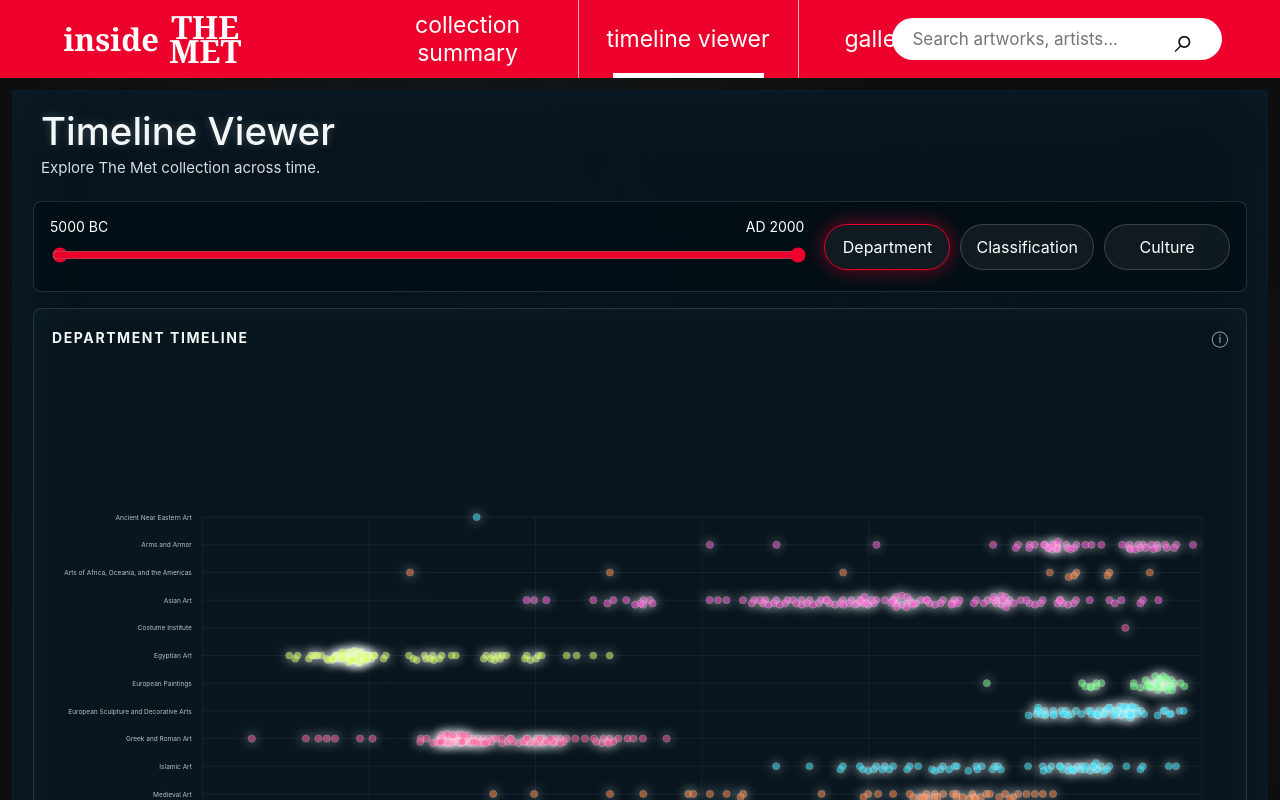
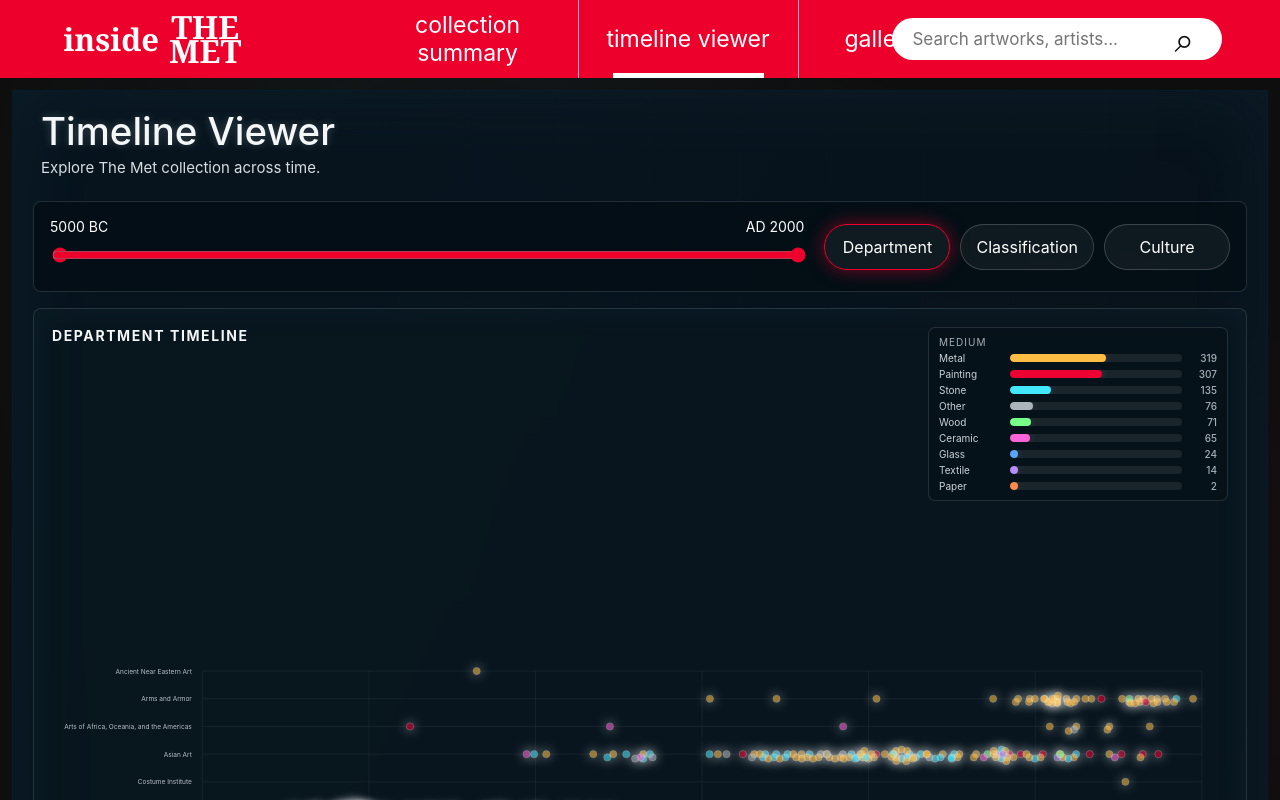
Before and after one commit to dh051112/insideTHEMET, a React (Vite) app: page / in a window 1280 px wide. Both pictures are taken after a click on the button "timeline viewer". Shown: the top 800 px of the page. Built offline with nearby package versions, Linux system fonts and the light colour scheme.

Commit message:
fix: color scheme

```diff
--- a/src/App.jsx
+++ b/src/App.jsx
@@ -17,7 +17,17 @@
   ['map', 'gallery map'],
 ];
 
-const categoryPalette = ['#ef0033', '#42e8ff', '#ffbd45', '#ff63d8', '#77ff8a', '#b68cff', '#ff8a4c', '#58a6ff', '#d7ff5f', '#ff5f9f', '#55d6be', '#dca85d'];
+const mediumColors = {
+  Painting: '#ef0033',
+  Stone: '#42e8ff',
+  Metal: '#ffbd45',
+  Ceramic: '#ff63d8',
+  Wood: '#77ff8a',
+  Textile: '#b68cff',
+  Paper: '#ff8a4c',
+  Glass: '#58a6ff',
+  Other: '#aab4ba',
+};
 const metImageCache = new Map();
 
 function MetArtworkImage({ artwork, alt = '', className = '' }) {
@@ -183,12 +193,12 @@
   );
 }
 
-function ChartPanel({ title, children, footer }) {
+function ChartPanel({ title, children, footer, headerExtra }) {
   return (
     <section className="chart-panel">
       <div className="panel-head">
         <h2>{title}</h2>
-        <span>ⓘ</span>
+        {headerExtra || <span>ⓘ</span>}
       </div>
       {children}
       {footer && <div className="panel-footer">{footer}</div>}
@@ -398,10 +408,7 @@
     if (year === 0) return '0';
     return `AD ${year}`;
   };
-  const categoryColor = (category) => {
-    const hash = category.split('').reduce((sum, char) => sum + char.charCodeAt(0), 0);
-    return categoryPalette[hash % categoryPalette.length];
-  };
+  const visibleMediumGroups = Object.keys(mediumColors).filter((group) => works.some((work) => work.mediumGroup === group));
   const groupPositions = works.reduce((acc, work) => {
     const key = `${Math.round(work.year / 25) * 25}-${plotCategory(work)}`;
     if (!acc.has(key)) acc.set(key, []);
@@ -441,7 +448,7 @@
           <g key={work.id} className="point-wrap">
             {isSelected && <circle className="point-ring" cx={cx} cy={cy} r="17" />}
             <circle className={isSelected ? 'point selected' : 'point'} cx={cx} cy={cy}
-              r={isSelected ? 8 : 5.5} fill={categoryColor(plotCategory(work))}
+              r={isSelected ? 8 : 5.5} fill={mediumColors[work.mediumGroup] || mediumColors.Other}
               onMouseEnter={() => onHover(work)} onFocus={() => onHover(work)} tabIndex="0" />
           </g>
         );
@@ -464,6 +471,31 @@
       <p>{artwork.description}</p>
       <a href={artwork.link} target="_blank" rel="noreferrer">View on The Met Website</a>
     </aside>
+  );
+}
+
+function MediumHeaderLegend({ works }) {
+  const counts = works.reduce((acc, work) => {
+    const group = work.mediumGroup || 'Other';
+    acc[group] = (acc[group] || 0) + 1;
+    return acc;
+  }, {});
+  const groups = Object.keys(mediumColors)
+    .filter((group) => counts[group])
+    .sort((a, b) => counts[b] - counts[a]);
+  const max = Math.max(...groups.map((group) => counts[group]), 1);
+
+  return (
+    <div className="header-medium-legend">
+      <span>Medium</span>
+      {groups.map((group) => (
+        <div className="header-medium-row" key={group}>
+          <em>{group}</em>
+          <i><b style={{ width: `${Math.max(8, (counts[group] / max) * 96)}px`, background: mediumColors[group] }} /></i>
+          <strong>{counts[group]}</strong>
+        </div>
+      ))}
+    </div>
   );
 }
 
@@ -495,7 +527,9 @@
         </div>
       </section>
       <section className={activeHover ? 'timeline-layout has-detail' : 'timeline-layout'}>
-        <ChartPanel title={`${groupBy} timeline`}><ScatterPlot works={filtered} groupBy={groupBy} range={range} onHover={setHovered} selected={activeHover} /></ChartPanel>
+        <ChartPanel title={`${groupBy} timeline`} headerExtra={<MediumHeaderLegend works={filtered} />}>
+          <ScatterPlot works={filtered} groupBy={groupBy} range={range} onHover={setHovered} selected={activeHover} />
+        </ChartPanel>
         {activeHover && <ArtworkDetailCard artwork={activeHover} onClose={() => setHovered(null)} />}
       </section>
     </main>
--- a/src/mockData.js
+++ b/src/mockData.js
@@ -94,6 +94,19 @@
   const title = normalize(row.Title || row['Object Name'], 'Untitled work');
   const artist = normalize(row['Artist Display Name'], 'Unknown artist');
   const classification = normalize(row.Classification, 'Unclassified');
+  const medium = normalize(row.Medium, 'Medium not listed');
+  const mediumText = medium.toLowerCase();
+  const mediumGroup = (() => {
+    if (/oil|canvas|paint|tempera|watercolor|gouache|acrylic/.test(mediumText)) return 'Painting';
+    if (/marble|stone|limestone|sandstone|granite|slate|alabaster|jade/.test(mediumText)) return 'Stone';
+    if (/bronze|gold|silver|copper|iron|steel|brass|metal|pewter|tin/.test(mediumText)) return 'Metal';
+    if (/ceramic|terracotta|porcelain|earthenware|stoneware|faience|clay/.test(mediumText)) return 'Ceramic';
+    if (/wood|walnut|oak|pine|maple|cedar|ash|mahogany|bamboo/.test(mediumText)) return 'Wood';
+    if (/silk|wool|cotton|linen|textile|velvet|tapestry|cloth|fiber/.test(mediumText)) return 'Textile';
+    if (/paper|ink|print|etching|engraving|drawing|graphite|chalk|pastel|photograph/.test(mediumText)) return 'Paper';
+    if (/glass/.test(mediumText)) return 'Glass';
+    return 'Other';
+  })();
 
   return {
     id: row['Object ID'] || `${row['Object Number']}-${index}`,
@@ -104,7 +117,8 @@
     department: normalize(row.Department),
     classification,
     culture: normalize(row.Culture),
-    medium: normalize(row.Medium, 'Medium not listed'),
+    medium,
+    mediumGroup,
     accession: normalize(row['Object Number'], 'No accession number'),
     galleryNumber: normalize(row['Gallery Number'], ''),
     date: normalize(row['Object Date'], Number.isFinite(year) ? String(year) : 'Date unknown'),
--- a/src/styles.css
+++ b/src/styles.css
@@ -493,7 +493,7 @@
 .panel-head {
   display: flex;
   justify-content: space-between;
-  align-items: center;
+  align-items: flex-start;
   gap: 16px;
   margin-bottom: 12px;
 }
@@ -507,6 +507,64 @@
 
 .panel-head span {
   color: var(--muted);
+}
+
+.header-medium-legend {
+  display: grid;
+  gap: 4px;
+  width: min(300px, 44vw);
+  padding: 8px 10px;
+  border: 1px solid rgba(255, 255, 255, 0.12);
+  border-radius: 7px;
+  background: rgba(0, 0, 0, 0.16);
+}
+
+.header-medium-legend > span {
+  color: var(--muted);
+  font-size: 10px;
+  text-align: left;
+  text-transform: uppercase;
+  letter-spacing: 1px;
+}
+
+.header-medium-row {
+  display: grid;
+  grid-template-columns: 64px 1fr 28px;
+  align-items: center;
+  gap: 7px;
+}
+
+.header-medium-row em {
+  color: #cbd4d8;
+  font-size: 10px;
+  font-style: normal;
+  white-space: nowrap;
+  overflow: hidden;
+  text-overflow: ellipsis;
+}
+
+.header-medium-row i {
+  display: block;
+  width: 100%;
+  height: 8px;
+  border-radius: 999px;
+  background: rgba(255, 255, 255, 0.08);
+  overflow: hidden;
+}
+
+.header-medium-row i b {
+  display: block;
+  height: 100%;
+  max-width: 100%;
+  border-radius: inherit;
+  box-shadow: 0 0 8px rgba(255, 255, 255, 0.14);
+}
+
+.header-medium-row strong {
+  color: var(--muted);
+  font-size: 10px;
+  font-weight: 500;
+  text-align: right;
 }
 
 .chart-svg {
```
